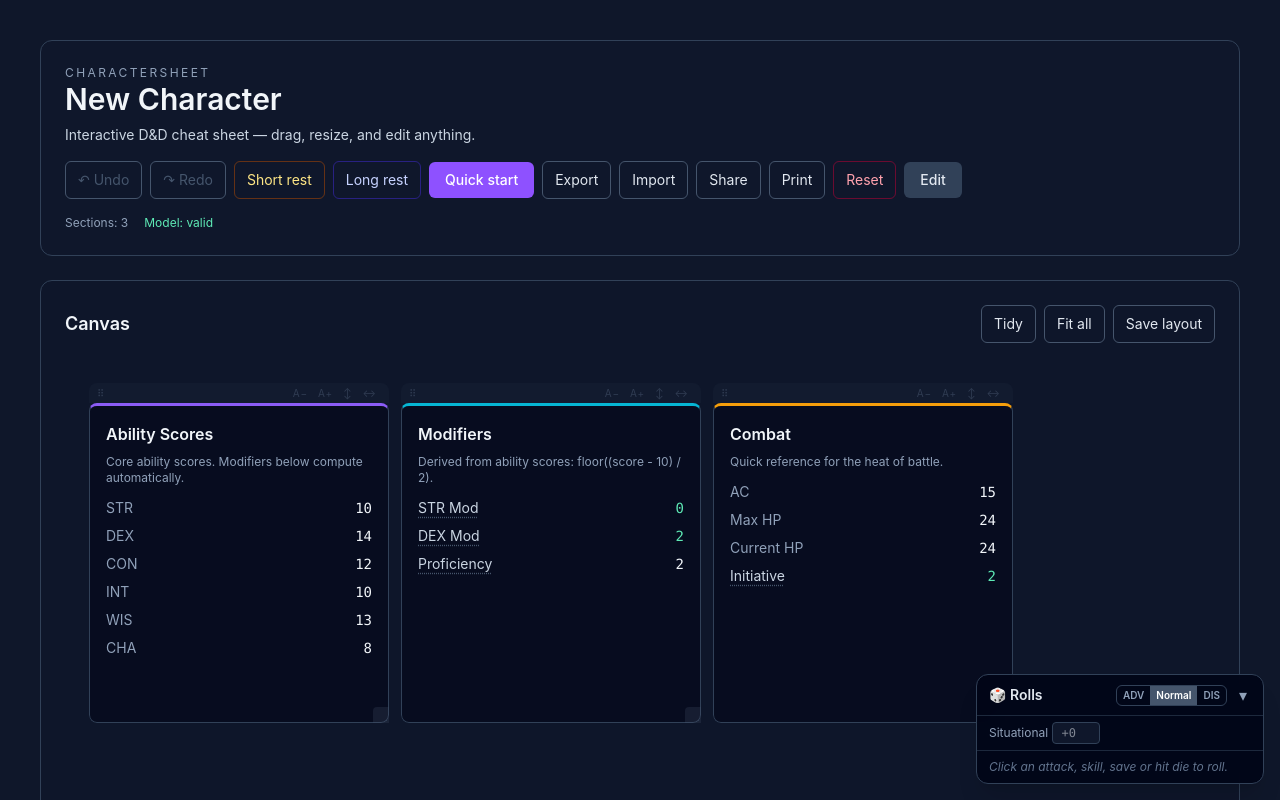
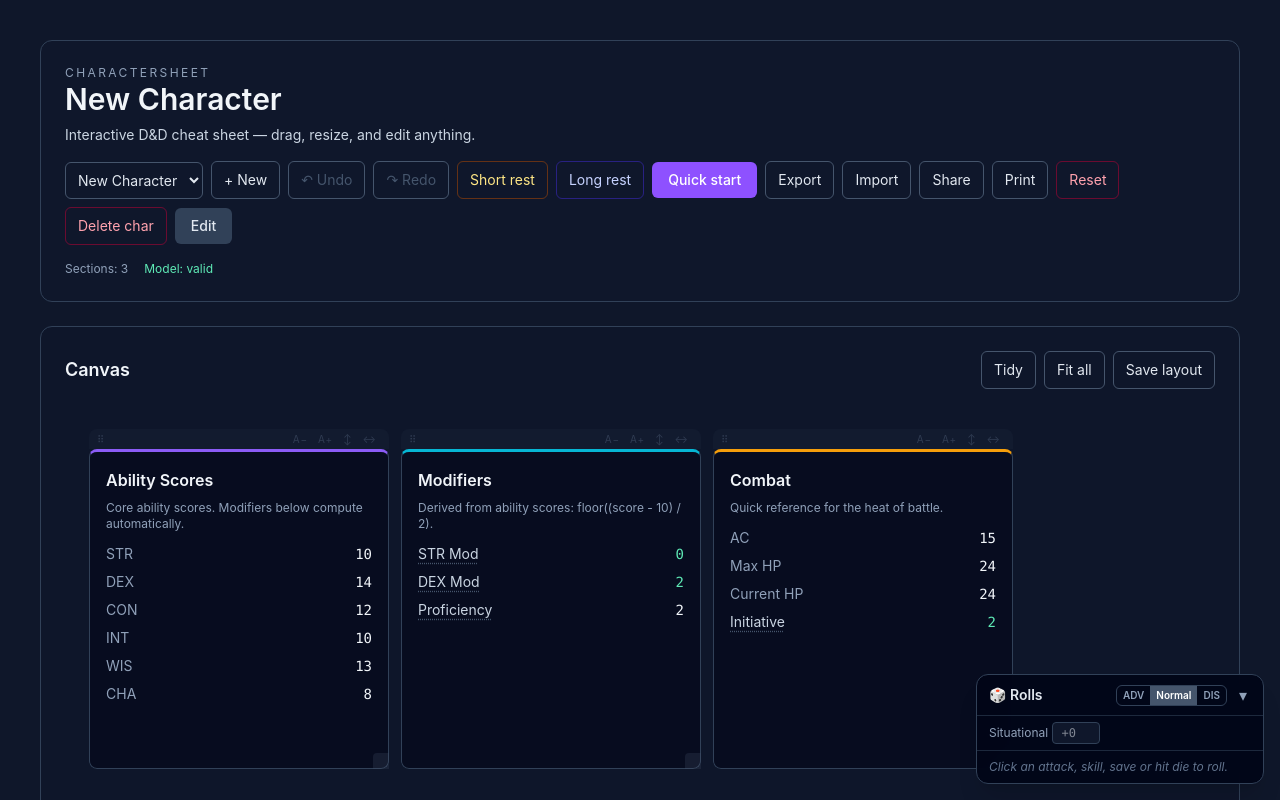
Before and after one commit to galh11/CharacterSheet, a React (Vite) app: page / in a window 1280 px wide. Shown: the top 800 px of the page. Built offline with nearby package versions, Linux system fonts and the light colour scheme.

Commit message:
feat: multiple characters roster (create/switch/delete) with legacy migration

```diff
--- a/src/App.tsx
+++ b/src/App.tsx
@@ -48,6 +48,11 @@ function App() {
     const fitRefs = useRef(new Map<string, CanvasItemHandle>())
     const {
         sheet,
+        characters,
+        activeId,
+        switchCharacter,
+        newCharacter,
+        deleteCharacter,
         canUndo,
         canRedo,
         undo,
@@ -155,6 +160,14 @@ function App() {
             setNotice('Share link copied to clipboard.')
         } catch {
             window.prompt('Copy this share link:', url)
+        }
+    }
+
+    const handleDeleteCharacter = () => {
+        const name = characters.find((c) => c.id === activeId)?.name ?? 'this character'
+        if (window.confirm(`Delete “${name}”? This cannot be undone.`)) {
+            deleteCharacter(activeId)
+            setNotice('Character deleted.')
         }
     }
 
@@ -289,6 +302,27 @@ function App() {
                         </p>
                     </div>
                     <div className="flex flex-wrap items-center gap-2">
+                        <select
+                            value={activeId}
+                            onChange={(event) => switchCharacter(event.target.value)}
+                            className="max-w-[10rem] rounded-md border border-slate-600 bg-slate-900 px-2 py-2 text-sm text-slate-200"
+                            aria-label="Active character"
+                            title="Switch character"
+                        >
+                            {characters.map((c) => (
+                                <option key={c.id} value={c.id}>
+                                    {(c.id === activeId ? sheet.name : c.name) || 'Unnamed'}
+                                </option>
+                            ))}
+                        </select>
+                        <button
+                            type="button"
+                            onClick={newCharacter}
+                            className="rounded-md border border-slate-600 px-3 py-2 text-sm text-slate-200 hover:bg-slate-800"
+                            title="Create a new character"
+                        >
+                            + New
+                        </button>
                         <button
                             type="button"
                             onClick={undo}
@@ -382,6 +416,14 @@ function App() {
                             className="rounded-md border border-rose-700/50 px-3 py-2 text-sm text-rose-300 hover:bg-rose-900/40"
                         >
                             Reset
+                        </button>
+                        <button
+                            type="button"
+                            onClick={handleDeleteCharacter}
+                            className="rounded-md border border-rose-700/50 px-3 py-2 text-sm text-rose-300 hover:bg-rose-900/40"
+                            title="Delete this character"
+                        >
+                            Delete char
                         </button>
                         <button
                             type="button"
--- /dev/null
+++ b/src/state/roster.ts
@@ -0,0 +1,124 @@
+import { characterSheetSchema, createStarterSheet, type CharacterSheet } from '../model/characterSheet'
+
+/**
+ * Roster: manages multiple characters in localStorage. Each character's sheet is
+ * stored under its own key; a small index tracks the ordered list and which one
+ * is active. Migrates the legacy single-sheet key on first load.
+ */
+
+const ROSTER_KEY = 'character-sheet:roster:v1'
+const LEGACY_KEY = 'character-sheet:v1'
+const charKey = (id: string): string => `character-sheet:char:${id}`
+
+export interface RosterEntry {
+    id: string
+    name: string
+}
+
+interface Roster {
+    activeId: string
+    entries: RosterEntry[]
+}
+
+const readJson = (key: string): unknown => {
+    try {
+        const raw = localStorage.getItem(key)
+        return raw ? JSON.parse(raw) : null
+    } catch {
+        return null
+    }
+}
+
+const parseSheet = (raw: unknown): CharacterSheet | null => {
+    if (!raw || typeof raw !== 'object') return null
+    const envelope = raw as { sheet?: unknown }
+    const candidate = 'sheet' in envelope ? envelope.sheet : raw
+    const parsed = characterSheetSchema.safeParse(candidate)
+    return parsed.success ? parsed.data : null
+}
+
+const writeSheet = (id: string, sheet: CharacterSheet): void => {
+    try {
+        localStorage.setItem(charKey(id), JSON.stringify({ version: 1, sheet }))
+    } catch {
+        /* ignore quota errors */
+    }
+}
+
+const readSheet = (id: string): CharacterSheet | null => parseSheet(readJson(charKey(id)))
+
+const writeRoster = (roster: Roster): void => {
+    try {
+        localStorage.setItem(ROSTER_KEY, JSON.stringify(roster))
+    } catch {
+        /* ignore */
+    }
+}
+
+const readRoster = (): Roster => {
+    const existing = readJson(ROSTER_KEY) as Roster | null
+    if (existing && Array.isArray(existing.entries) && existing.entries.length > 0) return existing
+    // First run: migrate the legacy single-sheet key, or start fresh.
+    const migrated = parseSheet(readJson(LEGACY_KEY)) ?? createStarterSheet()
+    writeSheet(migrated.id, migrated)
+    const roster: Roster = { activeId: migrated.id, entries: [{ id: migrated.id, name: migrated.name }] }
+    writeRoster(roster)
+    return roster
+}
+
+/** The active character id plus its sheet (falling back to a fresh starter). */
+export const getActiveSheet = (): { id: string; sheet: CharacterSheet } => {
+    const roster = readRoster()
+    return { id: roster.activeId, sheet: readSheet(roster.activeId) ?? createStarterSheet() }
+}
+
+/** Persist the sheet to the active character and keep its roster name in sync. */
+export const persistActive = (sheet: CharacterSheet): void => {
+    const roster = readRoster()
+    writeSheet(roster.activeId, sheet)
+    writeRoster({
+        ...roster,
+        entries: roster.entries.map((e) => (e.id === roster.activeId ? { ...e, name: sheet.name } : e)),
+    })
+}
+
+export const listCharacters = (): RosterEntry[] => readRoster().entries
+
+export const getActiveId = (): string => readRoster().activeId
+
+/** Switch the active character; returns its sheet (or null if unknown). */
+export const switchCharacter = (id: string): CharacterSheet | null => {
+    const roster = readRoster()
+    if (!roster.entries.some((e) => e.id === id)) return null
+    writeRoster({ ...roster, activeId: id })
+    return readSheet(id)
+}
+
+/** Create a new starter character, make it active, and return it. */
+export const createCharacter = (): { id: string; sheet: CharacterSheet } => {
+    const sheet = createStarterSheet()
+    writeSheet(sheet.id, sheet)
+    const roster = readRoster()
+    writeRoster({ activeId: sheet.id, entries: [...roster.entries, { id: sheet.id, name: sheet.name }] })
+    return { id: sheet.id, sheet }
+}
+
+/** Delete a character; returns the now-active id and its sheet. */
+export const removeCharacter = (id: string): { id: string; sheet: CharacterSheet } => {
+    const roster = readRoster()
+    const entries = roster.entries.filter((e) => e.id !== id)
+    try {
+        localStorage.removeItem(charKey(id))
+    } catch {
+        /* ignore */
+    }
+    if (entries.length === 0) {
+        const fresh = createStarterSheet()
+        writeSheet(fresh.id, fresh)
+        writeRoster({ activeId: fresh.id, entries: [{ id: fresh.id, name: fresh.name }] })
+        return { id: fresh.id, sheet: fresh }
+    }
+    const activeId = roster.activeId === id ? entries[0].id : roster.activeId
+    writeRoster({ activeId, entries })
+    return { id: activeId, sheet: readSheet(activeId) ?? createStarterSheet() }
+}
--- a/src/state/useSheet.ts
+++ b/src/state/useSheet.ts
@@ -8,7 +8,15 @@ import {
     type CharacterSheet,
     type SectionLayout,
 } from '../model/characterSheet'
-import { loadSheet, saveSheet } from './persistence'
+import {
+    getActiveSheet,
+    persistActive,
+    listCharacters,
+    switchCharacter as rosterSwitch,
+    createCharacter,
+    removeCharacter,
+    type RosterEntry,
+} from './roster'
 
 interface History {
     sheet: CharacterSheet
@@ -20,15 +28,39 @@ const LIMIT = 60
 
 /**
  * Central sheet state plus all mutation operations, with undo/redo history.
- * Autosaves to localStorage whenever the sheet changes.
+ * Autosaves the active character to localStorage whenever the sheet changes.
  */
 export const useSheet = () => {
-    const [hist, setHist] = useState<History>(() => ({ sheet: loadSheet(), past: [], future: [] }))
+    const [hist, setHist] = useState<History>(() => ({ sheet: getActiveSheet().sheet, past: [], future: [] }))
+    const [activeId, setActiveId] = useState<string>(() => getActiveSheet().id)
+    const [characters, setCharacters] = useState<RosterEntry[]>(() => listCharacters())
     const sheet = hist.sheet
 
     useEffect(() => {
-        saveSheet(sheet)
+        persistActive(sheet)
     }, [sheet])
+
+    const switchCharacter = useCallback((id: string) => {
+        const next = rosterSwitch(id)
+        if (!next) return
+        setHist({ sheet: next, past: [], future: [] })
+        setActiveId(id)
+        setCharacters(listCharacters())
+    }, [])
+
+    const newCharacter = useCallback(() => {
+        const { id, sheet: fresh } = createCharacter()
+        setHist({ sheet: fresh, past: [], future: [] })
+        setActiveId(id)
+        setCharacters(listCharacters())
+    }, [])
+
+    const deleteCharacter = useCallback((id: string) => {
+        const { id: nextId, sheet: nextSheet } = removeCharacter(id)
+        setHist({ sheet: nextSheet, past: [], future: [] })
+        setActiveId(nextId)
+        setCharacters(listCharacters())
+    }, [])
 
     /** Apply an update and record the previous state for undo. */
     const commit = useCallback((updater: (s: CharacterSheet) => CharacterSheet) => {
@@ -302,6 +334,11 @@ export const useSheet = () => {
 
     return {
         sheet,
+        characters,
+        activeId,
+        switchCharacter,
+        newCharacter,
+        deleteCharacter,
         canUndo: hist.past.length > 0,
         canRedo: hist.future.length > 0,
         undo,
```
Also changed, not shown: 1 other file (tests, documents, lock files or other folders).
